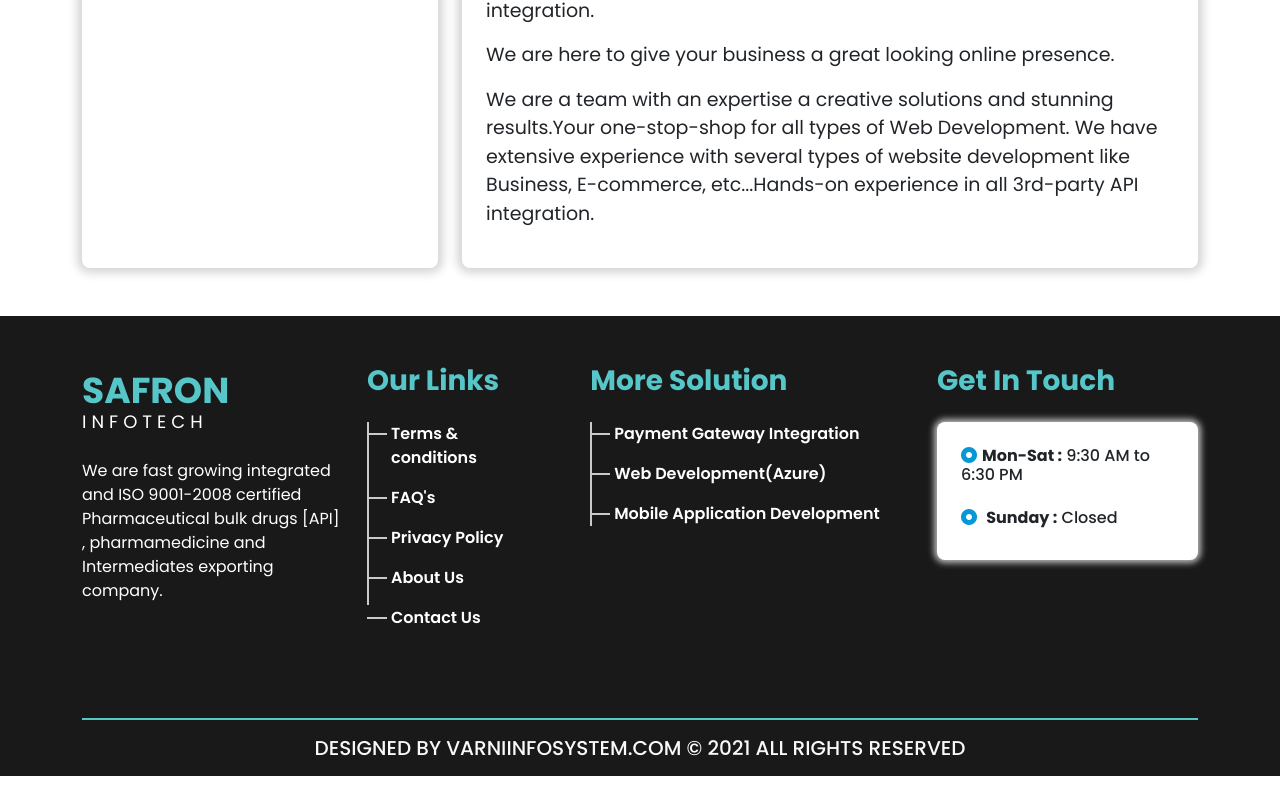
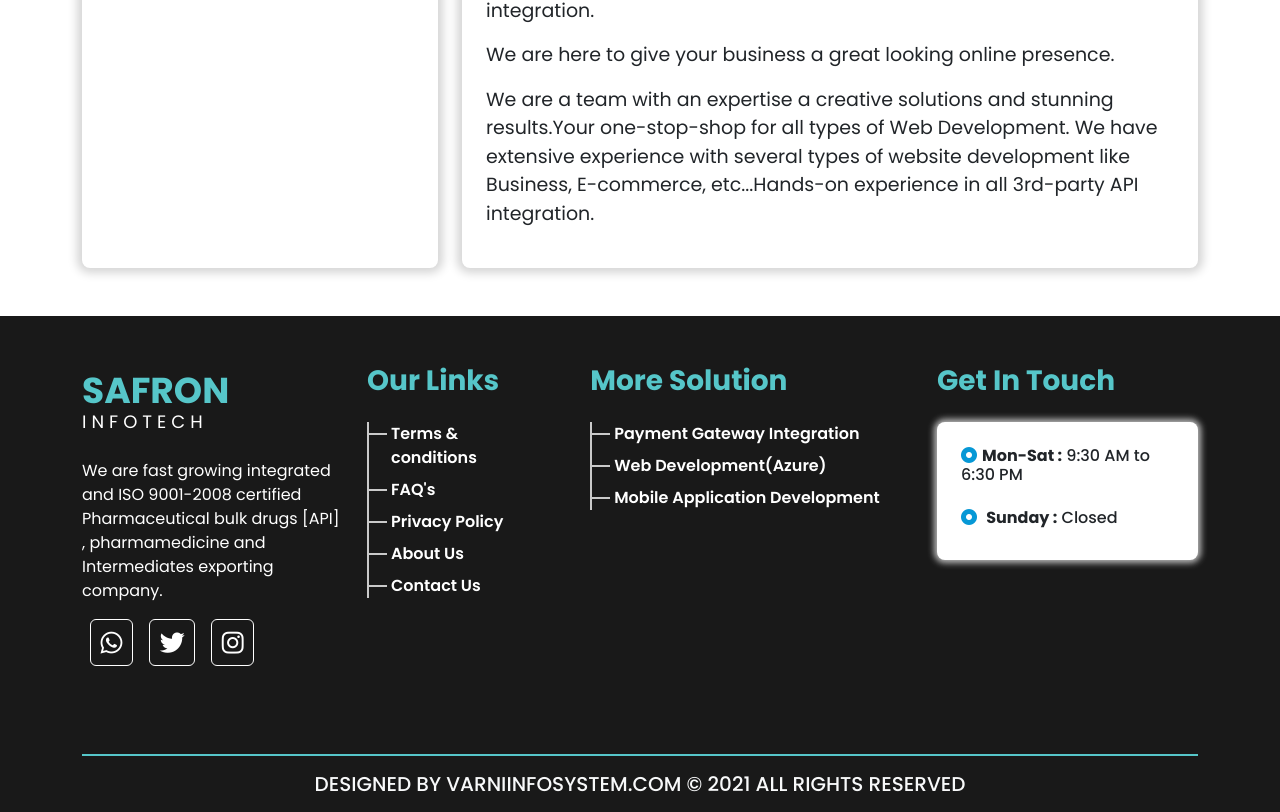
Before and after one commit to darshakkanani2002/safron, a React (Vite) app: page /services in a window 1280 px wide. Shown: the part 937-1749 px from the top of the page. Before the commit the page ends 1713 px from the top, so only its background shows below. Built offline with nearby package versions, Linux system fonts and the light colour scheme.

Commit message:
changes in footer and foter css

```diff
--- a/src/App.css
+++ b/src/App.css
@@ -364,7 +364,7 @@
   position: absolute;
   top: 0;
   left: 0;
-  height: 183px;
+  height: 100%;
   width: 2px;
   background-color: #cacaca;
 }
@@ -392,7 +392,7 @@
   position: absolute;
   top: 0;
   left: 0;
-  height: 104px;
+  height: 100%;
   width: 2px;
   background-color: #cacaca;
 }
@@ -467,11 +467,29 @@
   margin-top: 100px;
 }
 
+.technologis-back p {
+  cursor: pointer;
+}
+
 .techno-name {
   background-color: #fff;
   box-shadow: 0px 0px 10px 5px #d5d5d5;
   border-radius: 8px;
   height: 100%;
+}
+
+.footer-icon {
+  color: white;
+  font-size: 25px;
+  border: 1px solid #fff;
+  padding: 0.6rem;
+  border-radius: 6px;
+  transition: 0.3s;
+}
+
+.footer-icon:hover {
+  background-color: #56c6c9;
+  border: 1px solid #56c6c9;
 }
 
 .techno-link {
--- a/src/component/Footer.jsx
+++ b/src/component/Footer.jsx
@@ -17,26 +17,35 @@ export default function Footer() {
                                         We are fast growing integrated and ISO 9001-2008 certified Pharmaceutical bulk drugs [API] , pharmamedicine and Intermediates exporting company.
                                     </p>
                                 </div>
+                                <div>
+                                    <ul className='list-unstyled d-flex'>
+                                        <li className='mx-2'><a href="#"><i class="fa-brands fa-whatsapp footer-icon"></i></a></li>
+                                        <li className='mx-2'><a href="#"><i class="fa-brands fa-twitter footer-icon"></i></a></li>
+                                        <li className='mx-2'><a href="#"><i class="fa-brands fa-instagram footer-icon"></i></a></li>
+                                    </ul>
+                                </div>
                             </div>
 
                             <div className='col-lg-2 col-md-6 col-12 m-width-50'>
                                 <h3 className='fw-bold'>Our Links</h3>
-                                <div className='footer-product-div mt-4'></div>
-                                <p className='ps-4 footer-latest-pro fw-semibold'>Terms & conditions</p>
-                                <p className='ps-4 footer-latest-pro fw-semibold'>FAQ's</p>
-                                <p className='ps-4 footer-latest-pro fw-semibold'>Privacy Policy</p>
-                                <p className='ps-4 footer-latest-pro fw-semibold'>About Us</p>
-                                <p className='ps-4 footer-latest-pro fw-semibold'>Contact Us</p>
+                                <ul className='footer-product-div mt-4 list-unstyled'>
+                                    <li className='ps-4 footer-latest-pro fw-semibold mb-2'>Terms & conditions</li>
+                                    <li className='ps-4 footer-latest-pro fw-semibold mb-2'>FAQ's</li>
+                                    <li className='ps-4 footer-latest-pro fw-semibold mb-2'>Privacy Policy</li>
+                                    <li className='ps-4 footer-latest-pro fw-semibold mb-2'>About Us</li>
+                                    <li className='ps-4 footer-latest-pro fw-semibold'>Contact Us</li>
+                                </ul>
                             </div>
 
                             <div className='col-lg-4 col-md-6 col-12 m-width-50'>
                                 <div className='d-flex justify-content-lg-center justify-content-start'>
                                     <div>
                                         <h3 className='fw-bold'>More Solution</h3>
-                                        <div className='footer-product-div-2 mt-4'></div>
-                                        <p className='ps-4 footer-latest-pro fw-semibold'>Payment Gateway Integration</p>
-                                        <p className='ps-4 footer-latest-pro fw-semibold'>Web Development(Azure)</p>
-                                        <p className='ps-4 footer-latest-pro fw-semibold'>Mobile Application Development</p>
+                                        <ul className='footer-product-div-2 mt-4 list-unstyled'>
+                                            <li className='ps-4 footer-latest-pro fw-semibold mb-2'>Payment Gateway Integration</li>
+                                            <li className='ps-4 footer-latest-pro fw-semibold mb-2'>Web Development(Azure)</li>
+                                            <li className='ps-4 footer-latest-pro fw-semibold mb-2'>Mobile Application Development</li>
+                                        </ul>
                                     </div>
                                 </div>
                             </div>
```
